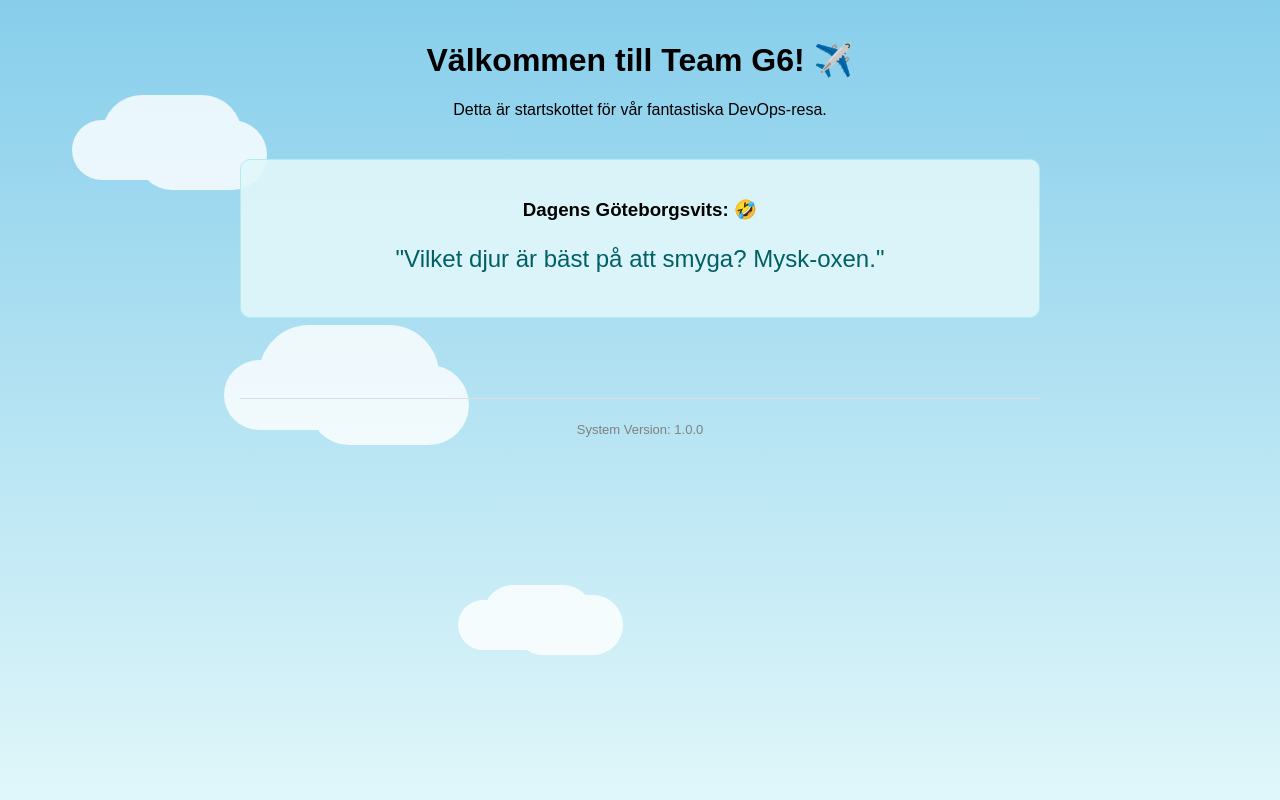
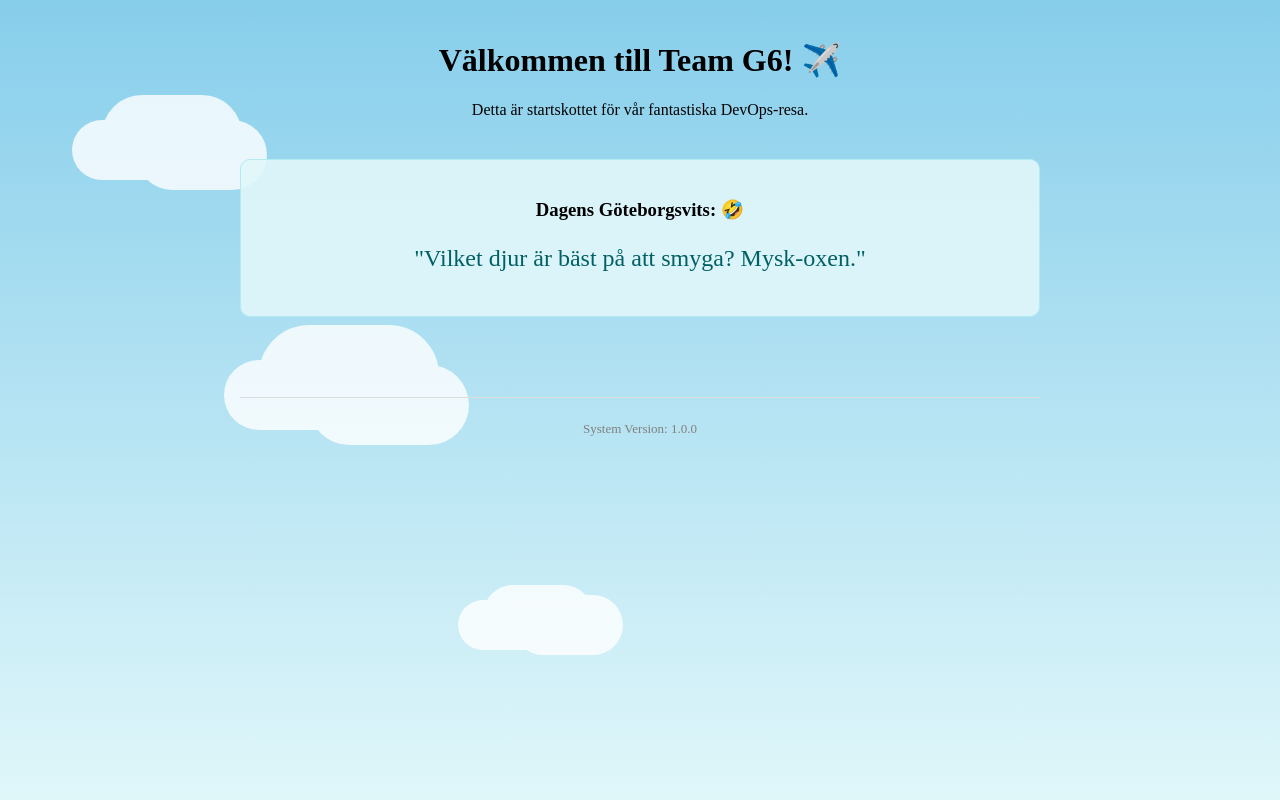
Before and after one commit to stanko-droid/Demo-G6, a Flask app: page / in a window 1280 px wide. Run offline with Flask 3, Linux system fonts and the light colour scheme.

Commit message:
typsnitt fix

```diff
--- a/static/style.css
+++ b/static/style.css
@@ -5,7 +5,7 @@ html {
     /* Gradient från himmelsblå till ljusare horisont */
     background: linear-gradient(to bottom, #87CEEB 0%, #E0F7FA 100%);
     overflow-x: hidden; /* Döljer scrollbar i sidled för molnen */
-    font-family: Arial, sans-serif;
+    font-family: 'Times New Roman', Georgia, serif;
 }
 
 body {
```
